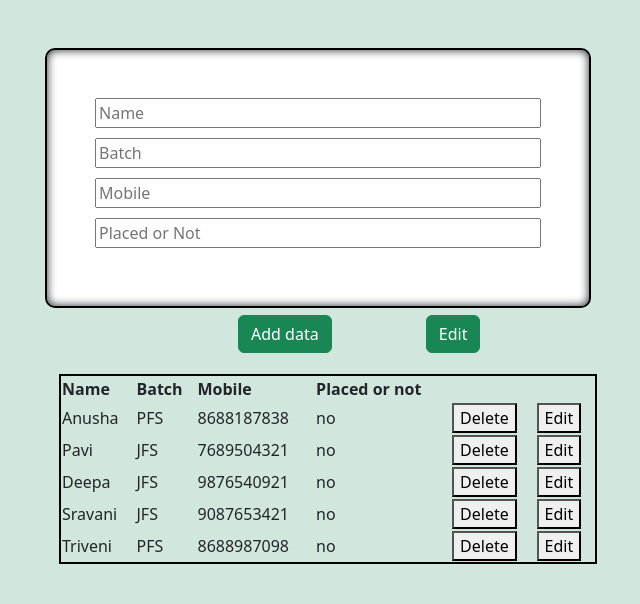
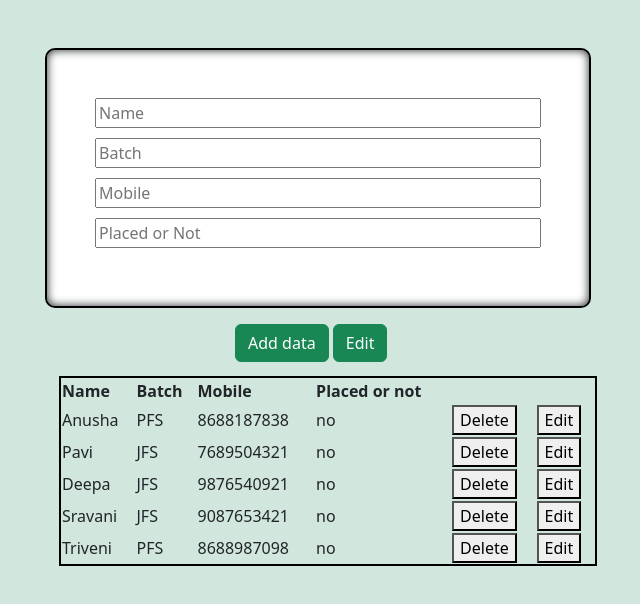
Before and after one commit to Anusha468-web/crud, a plain HTML site: page index.html in a window 1280 px wide. Shown: the whole page, without its empty margins (322-962 px from the left). Drawn offline with nearby package versions, Linux system fonts and the light colour scheme.

Commit message:
third commit

```diff
--- a/index.html
+++ b/index.html
@@ -21,13 +21,14 @@
                     <input type="text" placeholder="Placed or Not" id="placed">
                     <span id="ind"></span>
                 </div>
-                <div class=" btn">
+                <div class="data mt-3">
                     <button class="btn btn-success" onclick="add()">Add data</button>
                     <button class="btn btn-success" onclick="edit()">Edit</button>
+                    <span id="ind" style="display:none"></span>
                 </div>
                 <div class=" p-1">
                     <table border="2px" id="info"></table>
-                    <span id="ind" style="display: none;"></span>
+
                 </div>
             </div>
         </div>
--- a/style.css
+++ b/style.css
@@ -1,6 +1,5 @@
-.btn{
-    display: grid;
-    margin-left:90px;
+.data{
+    margin-left:190px;
 }
 .container .card{
     border: 2px solid black;
```
